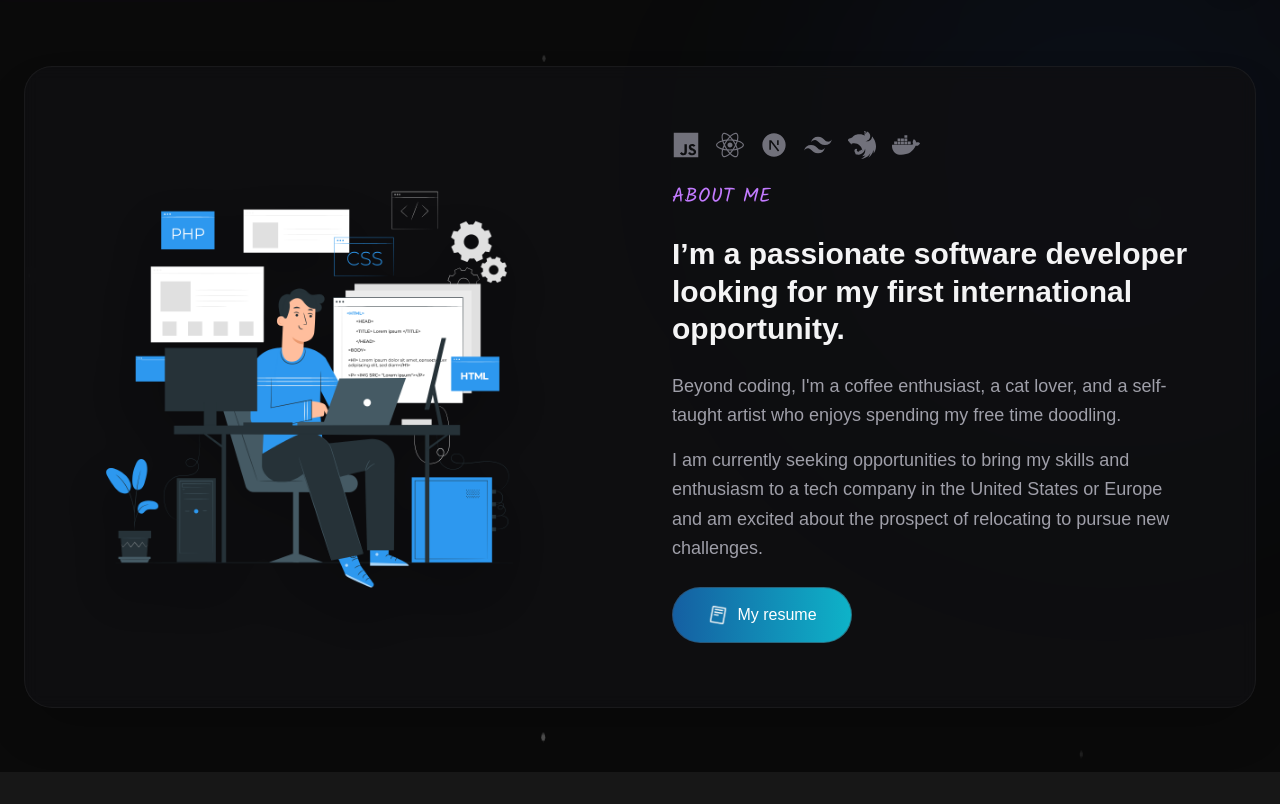
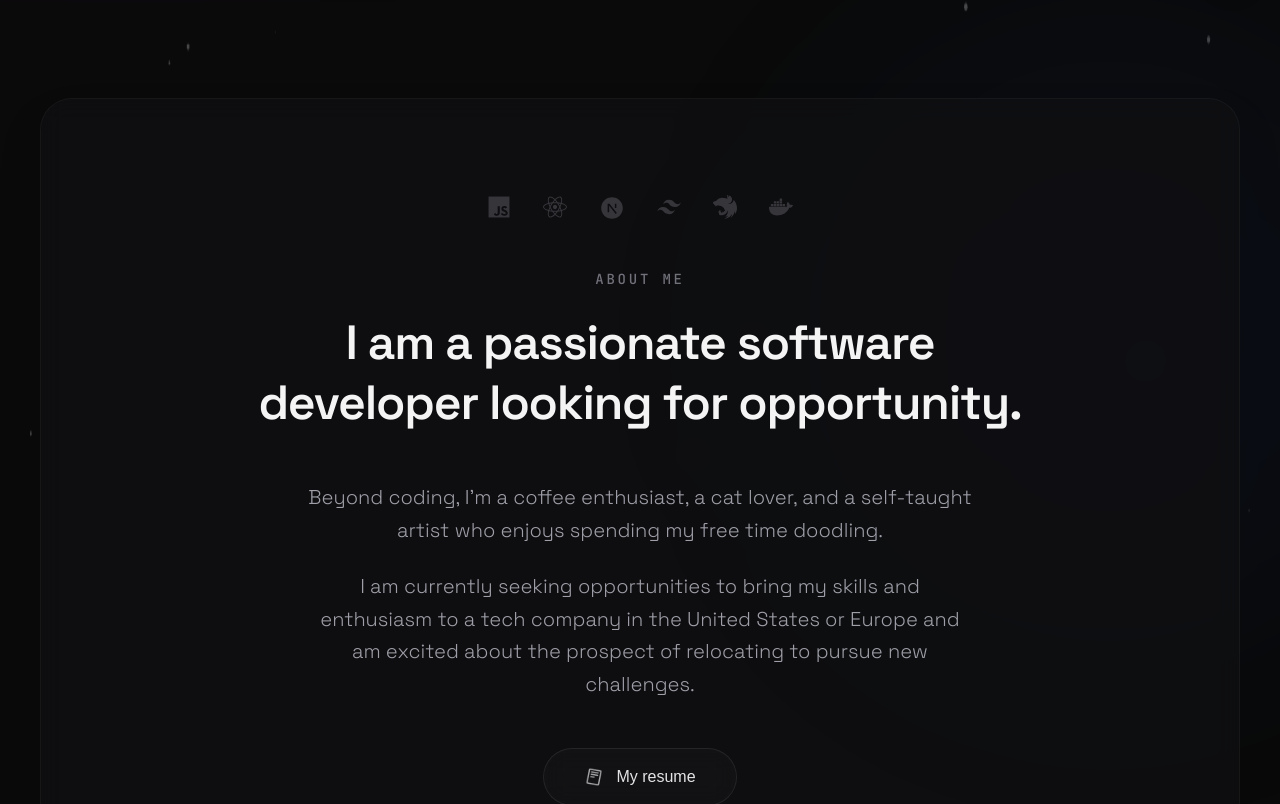
Before and after one commit to AlexandreGomes08/meu-portfolio, a Next.js app in the folder frontend/: page / in a window 1280 px wide. Shown: the part 798-1602 px from the top of the page. Built offline with nearby package versions, Linux system fonts and the light colour scheme.

Commit message:
feat: new design about me section

```diff
--- a/frontend/src/app/fonts.ts
+++ b/frontend/src/app/fonts.ts
@@ -1,6 +1,18 @@
-import { Kalam } from "next/font/google"
+import { JetBrains_Mono, Kalam, Space_Grotesk } from "next/font/google"
 
 export const fonteKalam = Kalam({
 	weight: "400",
 	subsets: ["latin"],
 })
+
+export const fontSatoshi = Space_Grotesk({
+	subsets: ["latin"],
+	weight: ["300", "400", "500", "600", "700"],
+	variable: "--font-satoshi",
+})
+
+export const fontJetBrainsMono = JetBrains_Mono({
+	subsets: ["latin"],
+	weight: ["400", "500"],
+	variable: "--font-mono",
+})
--- a/frontend/src/components/resumo/index.tsx
+++ b/frontend/src/components/resumo/index.tsx
@@ -1,5 +1,4 @@
-import { fonteKalam } from "@/app/fonts"
-
+import { fontJetBrainsMono, fontSatoshi } from "@/app/fonts"
 import Image from "next/image"
 import { FaDocker, FaReact } from "react-icons/fa"
 import { IoLogoJavascript } from "react-icons/io5"
@@ -7,47 +6,34 @@ import { RiNextjsFill, RiTailwindCssFill } from "react-icons/ri"
 import { SiNestjs } from "react-icons/si"
 
 export default async function Resumo() {
-
 	return (
-		<section className="relative py-16 px-4 sm:px-6 overflow-hidden">
-			<div className="relative z-10 max-w-[1400px] mx-auto">
+		<section className="relative py-24 px-4 sm:px-6 overflow-hidden">
+			<div className="relative z-10 max-w-[1200px] mx-auto">
 				<div
-					className="bg-[#0f0f12]/80 backdrop-blur-sm border border-white/5 rounded-[28px] overflow-hidden p-8 sm:p-12 lg:p-16 shadow-2xl"
+					className="bg-[#0f0f12]/80 backdrop-blur-md border border-white/[0.04] rounded-[32px] overflow-hidden px-8 py-16 sm:px-16 sm:py-24 shadow-2xl flex flex-col items-center text-center"
 				>
-					<div className="flex flex-col lg:flex-row items-center justify-between gap-12 lg:gap-16">
-						<div data-aos="fade-up" className="flex-1 flex justify-center lg:justify-start">
-							<div className="relative group">
-								<div className="absolute inset-0 bg-purple-500/10 rounded-full blur-3xl opacity-0 group-hover:opacity-100 transition-opacity duration-700" />
-								<Image
-									src="/Programming-pana.png"
-									alt="About Me Illustration"
-									width={450}
-									height={0}
-									className="relative z-10 w-full max-w-[320px] sm:max-w-[450px] drop-shadow-2xl"
-								/>
-							</div>
+					<div data-aos="fade-up" className="max-w-3xl flex flex-col items-center space-y-12">
+						{/* Skill Icons - Monochrome & Premium Micro-interactions */}
+						<div className="flex gap-6 sm:gap-8 flex-wrap justify-center opacity-40 hover:opacity-100 transition-opacity duration-500">
+							<SkillIcon icon={<IoLogoJavascript size={24} />} label="JavaScript" />
+							<SkillIcon icon={<FaReact size={24} />} label="React" />
+							<SkillIcon icon={<RiNextjsFill size={26} />} label="Next.js" />
+							<SkillIcon icon={<RiTailwindCssFill size={24} />} label="Tailwind CSS" />
+							<SkillIcon icon={<SiNestjs size={24} />} label="NestJS" />
+							<SkillIcon icon={<FaDocker size={24} />} label="Docker" />
 						</div>
 
-						<div data-aos="fade-up" className="flex-1">
-							<div className="max-w-xl flex flex-col space-y-6">
-								<div className="flex gap-4 flex-wrap">
-									<IoLogoJavascript size={28} className="text-zinc-500 hover:text-yellow-400 transition-colors" />
-									<FaReact size={28} className="text-zinc-500 hover:text-blue-400 transition-colors" />
-									<RiNextjsFill size={28} className="text-zinc-500 hover:text-white transition-colors" />
-									<RiTailwindCssFill size={28} className="text-zinc-500 hover:text-sky-400 transition-colors" />
-									<SiNestjs size={28} className="text-zinc-500 hover:text-red-500 transition-colors" />
-									<FaDocker size={28} className="text-zinc-500 hover:text-blue-500 transition-colors" />
-								</div>
-
-								<h1 className={`${fonteKalam.className} text-xl font-bold text-purple-400 tracking-wide uppercase`}>
+						<div className="space-y-6">
+							<h1 className={`${fontJetBrainsMono.className} text-sm font-medium text-zinc-500 tracking-[0.2em] uppercase`}>
 								About me
 							</h1>
 
-								<h2 className="text-zinc-100 text-2xl sm:text-3xl font-semibold leading-tight">
-									I’m a passionate software developer looking for my first international opportunity.
+							<h2 className={`${fontSatoshi.className} text-zinc-100 text-3xl sm:text-5xl font-semibold leading-tight tracking-tight`}>
+								I am a passionate software developer looking for opportunity.
 							</h2>
+						</div>
 
-								<div className="space-y-4 text-zinc-400 text-base sm:text-lg leading-relaxed">
+						<div className={`${fontSatoshi.className} space-y-6 text-zinc-400 text-lg sm:text-xl leading-relaxed max-w-2xl font-light`}>
 							<p>
 								Beyond coding, I&apos;m a coffee enthusiast, a cat lover, and a self-taught
 								artist who enjoys spending my free time doodling.
@@ -59,15 +45,24 @@ export default async function Resumo() {
 							</p>
 						</div>
 
-								<button className="animated-button flex items-center justify-center gap-2 text-white font-medium w-fit min-w-[180px] h-[56px] rounded-full border border-zinc-700/50 bg-neutral-800/50 backdrop-blur-sm hover:bg-neutral-800 hover:border-zinc-500 transition-all px-8">
-									<Image src="/ReadCvLogo.png" alt="Resume Icon" width={22} height={0} />
-									My resume
+						<button className="group relative flex items-center justify-center gap-3 text-zinc-200 font-medium h-[58px] rounded-full border border-white/[0.08] bg-white/[0.02] backdrop-blur-md hover:bg-white/[0.05] hover:border-white/[0.15] hover:text-white transition-all duration-300 px-10">
+							<Image src="/ReadCvLogo.png" alt="Resume Icon" width={20} height={20} className="opacity-70 group-hover:opacity-100 transition-opacity" />
+							<span>My resume</span>
 						</button>
-							</div>
-						</div>
 					</div>
 				</div>
 			</div>
 		</section>
 	)
 }
+
+function SkillIcon({ icon, label }: { icon: React.ReactNode; label: string }) {
+	return (
+		<div
+			className="text-zinc-500 hover:text-zinc-200 hover:-translate-y-1 transition-all duration-300 ease-out cursor-default"
+			title={label}
+		>
+			{icon}
+		</div>
+	)
+}
```
Lines whose indentation alone changed are shown as unchanged.
